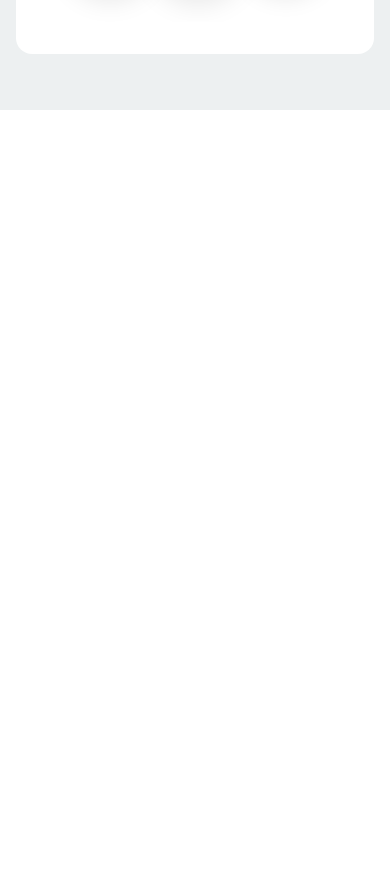
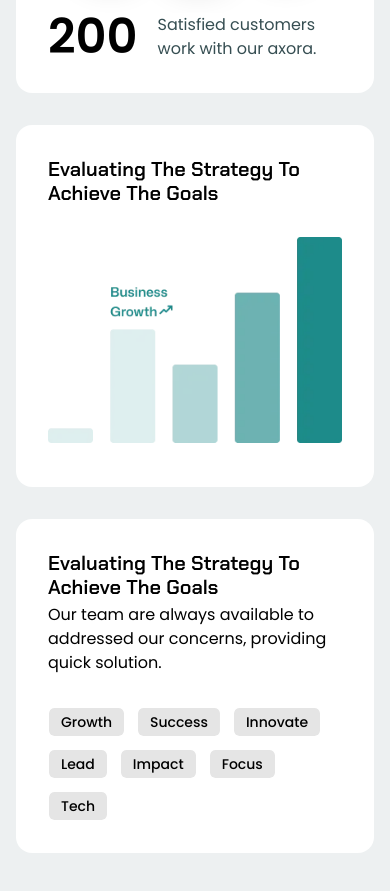
Before and after one commit to Jisap/Xora-Corporate, a Next.js app: page / in a window 390 px wide. Shown: the part 2740-3631 px from the top of the page. Before the commit the page ends 2850 px from the top, so only its background shows below. Built offline with nearby package versions, Linux system fonts and the light colour scheme; a web font is replaced by a local one.

Commit message:
Update Commitment component with new layout and content; integrate tags for enhanced user engagement and adjust styling for better responsiveness

```diff
--- a/src/Components/Home/Commitment/index.tsx
+++ b/src/Components/Home/Commitment/index.tsx
@@ -9,6 +9,7 @@
 import { Icon } from '@iconify/react'
 import Link from 'next/link'
 import Image from 'next/image'
+import { tags } from '@/app/api/data'
 
 
 
@@ -44,9 +45,9 @@
             </Link>
           </div>
 
-          <div className='grid gap-8 grid-cols-1 lg:grid-cols-2 xl:grid-cols-3'>
+          <div className='grid gap-8 grid-cols-1 md:grid-cols-2 lg:grid-cols-3'>
             <div className='w-full bg-white p-8 rounded-2xl'>
-              <h2 className='font-chakrapetch lg:text-24 font-semibold mb-5'>
+              <h2 className='font-chakrapetch text-20 lg:text-24 font-semibold mb-5'>
                 Rebranding Strategy for a Growing
               </h2>
 
@@ -73,6 +74,54 @@
                   className="object-cover w-[100px] h-[100px] rounded-full border-4 border-white shadow-xl -translate-x-3 z-0"
                 />
               </div>
+
+              <div className='flex gap-5'>
+                <span className="text-5xl font-semibold">200</span>
+                <p className='text-pera-dark flex justify-center items-center'>
+                  Satisfied customers work with our axora.
+                </p>
+              </div>
+            </div>
+
+            <div className='w-full bg-white p-8 rounded-2xl'>
+              <h2 className='font-chakrapetch text-20 lg:text-24 font-semibold mb-5'>
+                Evaluating the Strategy to Achieve the Goals
+              </h2>
+
+              <div className='w-full h-[230px]'>
+                <Image
+                  src="/images/commitment/strategy-chart.webp"
+                  alt="strategy-chart"
+                  width={350}
+                  height={350}
+                  className='w-full h-full object-contain mx-auto'
+                />
+              </div>
+            </div>
+
+            <div className='w-full bg-white p-8 rounded-2xl flex flex-col justify-between items-start md:col-span-2 lg:col-span-1'>
+              <div className='mb-8'>
+                <h2 className='font-chakrapetch text-20 lg:text-24 font-semibold pb-1'>
+                  Evaluating the Strategy to Achieve the Goals
+                </h2>
+
+                <p className=''>
+                  Our team are always available to addressed our concerns, providing quick solution.
+                </p>
+              </div>
+
+              <ul className='flex flex-wrap gap-3 w-full'>
+                {tags.map((tag, index) => (
+                  <li
+                    key={index}
+                    className='border border-white rounded-md overflow-hidden cursor-pointer'
+                  >
+                    <span className="bg-black/10 backdrop-blur-sm px-3 py-1 inline-block text-sm font-medium">
+                      {tag}
+                    </span>
+                  </li>
+                ))}
+              </ul>
             </div>
           </div>
         </div>
--- a/src/Components/Home/Companies/index.tsx
+++ b/src/Components/Home/Companies/index.tsx
@@ -26,10 +26,7 @@
             </div>
           </div>
 
-          <div className="relative mt-10
-            before:content-[''] before:absolute before:top-0 before:left-0 before:w-24 before:h-full before:bg-linear-to-r before:from-prim-light before:to-transparent before:z-10
-            after:content-[''] after:absolute after:top-0 after:right-0 after:w-24 after:h-full after:bg-linear-to-l after:from-prim-light after:to-transparent after:z-10
-          ">
+          <div className="relative mt-10 swiper-fade-out">
             <Swiper
               modules={[Autoplay]}
               spaceBetween={30}
--- a/src/app/api/data.tsx
+++ b/src/app/api/data.tsx
@@ -71,3 +71,13 @@
     image: "/images/companies/brand-5.webp"
   }
 ]
+
+export const tags = [
+  "Growth",
+  "Success",
+  "Innovate",
+  "Lead",
+  "Impact",
+  "Focus",
+  "Tech"
+]
--- a/src/app/globals.css
+++ b/src/app/globals.css
@@ -211,3 +211,13 @@
 .solution-wrapper .swiper-pagination-bullet .swiper-pagination-active {
   background-color: var(--color-prim);
 }
+
+@layer utilities {
+  .swiper-fade-out::before {
+    @apply content-[''] absolute top-0 left-0 z-10 h-full w-24 bg-gradient-to-r from-prim-light to-transparent;
+  }
+
+  .swiper-fade-out::after {
+    @apply content-[''] absolute top-0 right-0 z-10 h-full w-24 bg-gradient-to-l from-prim-light to-transparent;
+  }
+}
```
